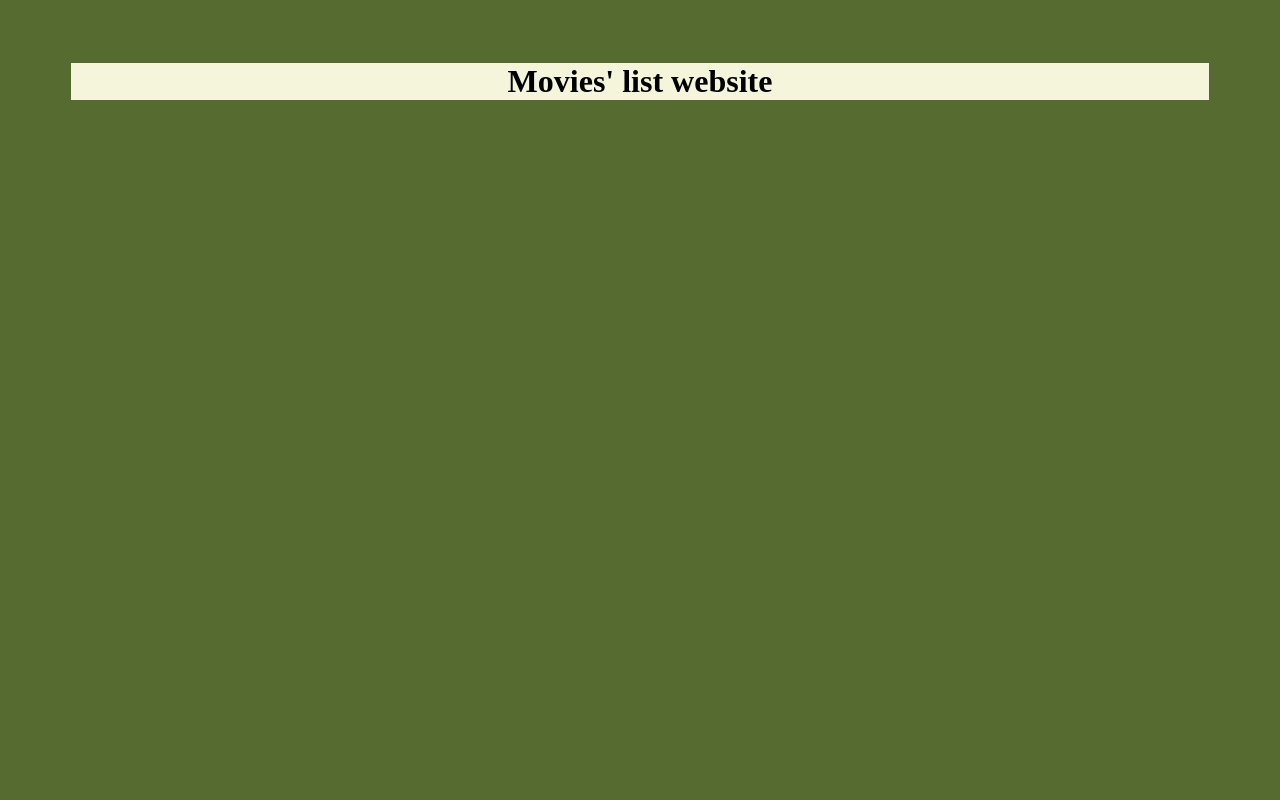
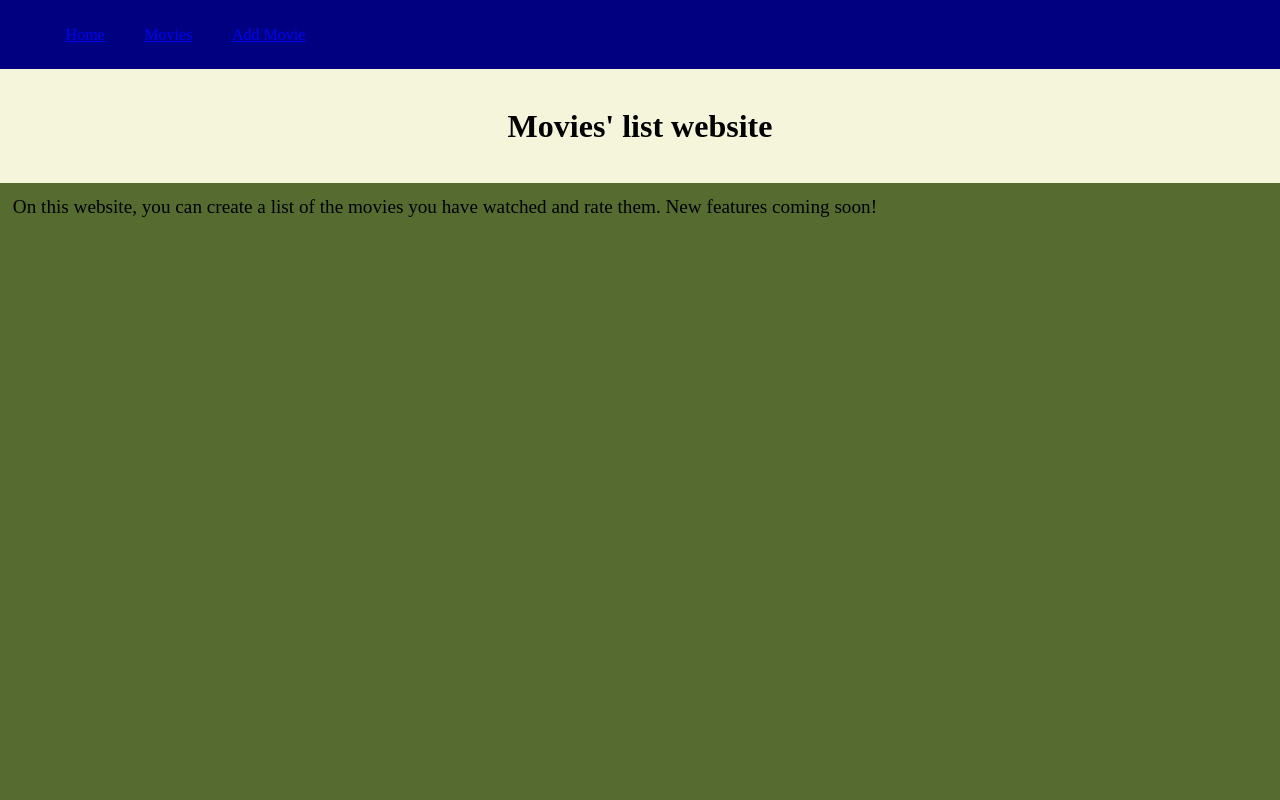
Before and after one commit to rezamshy/Django_App, a Django app: page / in a window 1280 px wide. Run offline with Django 4.2, Linux system fonts and the light colour scheme.

Commit message:
Update style

```diff
--- a/home/templates/home/home.html
+++ b/home/templates/home/home.html
@@ -3,4 +3,7 @@
     <header>
         <h1>Movies' list website</h1>
     <header>
+    <main>
+        <p> On this website, you can create a list of the movies you have watched and rate them. New features coming soon!</p>
+    <main>
 {% endblock %}
--- a/home/urls.py
+++ b/home/urls.py
@@ -2,5 +2,5 @@ from django.urls import path
 from . import views
 
 urlpatterns = [
-    path('', views.HomeView.as_view()),
+    path('', views.HomeView.as_view(), name = 'home'),
 ]
--- a/movies/urls.py
+++ b/movies/urls.py
@@ -2,6 +2,6 @@ from django.urls import path
 from . import views
 
 urlpatterns = [
-    path('', views.MoviesView.as_view()),
+    path('', views.MoviesView.as_view(), name = 'movies.list'),
     path('create', views.CreateMovieView.as_view(), name = 'movies.create'),
 ]
--- a/static/css/style.css
+++ b/static/css/style.css
@@ -1,6 +1,16 @@
-header {
-    margin: 5%;
-    background-color: beige;
+* {
+    margin: 0;
+    box-sizing: border-box;
+}
+
+nav {
+    padding: 2%;
+    background-color: navy;
+}
+
+nav li {
+    margin-right: 3%;
+    display: inline;
 }
 
 body {
@@ -8,5 +18,13 @@ body {
 }
 
 body h1 {
+    padding: 3%;
     text-align: center;
+    background-color: beige;
 }
+
+body p {
+    margin-top: 1%;
+    margin-left: 1%;
+    font-size: 1.2rem;
+}
--- a/static/templates/base.html
+++ b/static/templates/base.html
@@ -4,6 +4,13 @@
         <link rel="stylesheet" type="text/css" href="{% static 'css/style.css' %}" />
     </head>
     <body>
+        <nav>
+            <ul>
+                <li><a href="{% url 'home' %}">Home</a></li>
+                <li><a href="{% url 'movies.list' %}">Movies</a></li>
+                <li><a href="{% url 'movies.create' %}">Add Movie</a></li>
+            </ul>
+        </nav>
         {% block content %}
         {% endblock %}
     </body>
```
